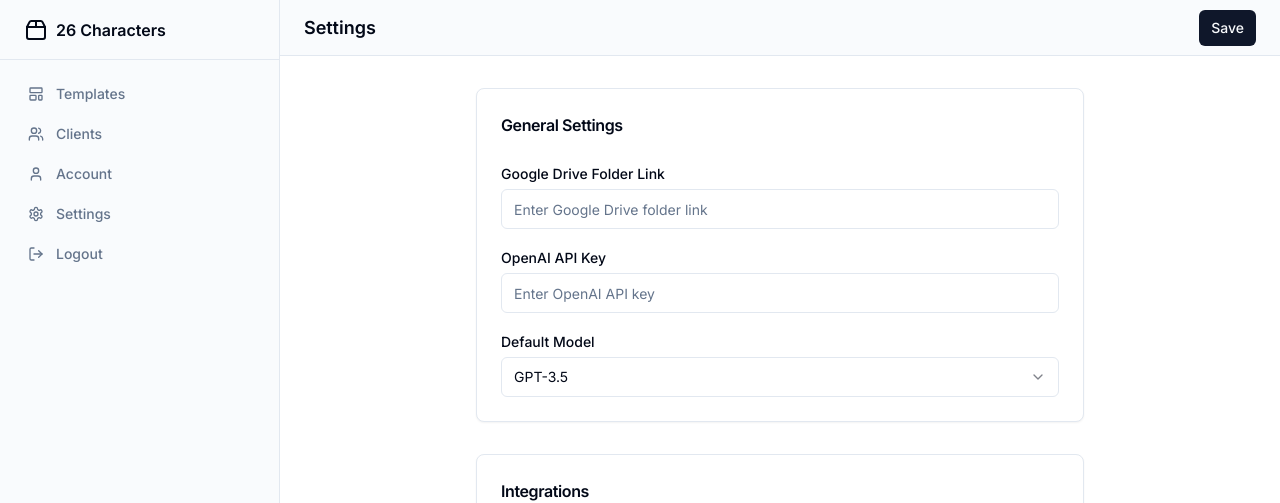
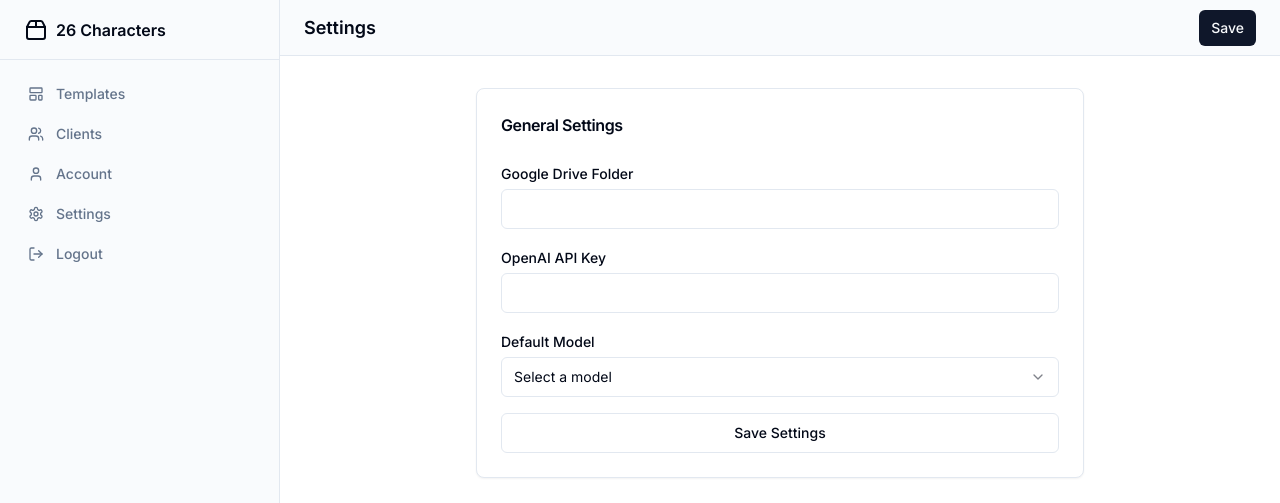
Before and after one commit to lezgoverci/26-characters-app, a Next.js app: page /dashboard/settings in a window 1280 px wide. Shown: the top 503 px of the page. Built offline with nearby package versions, Linux system fonts and the light colour scheme; no server answers.

Commit message:
adds update general settings

```diff
--- a/app/(authenticated)/dashboard/settings/page.tsx
+++ b/app/(authenticated)/dashboard/settings/page.tsx
@@ -24,7 +24,21 @@ import {
   SelectValue,
 } from "@/components/ui/select"
 
+import {
+  Form,
+  FormControl,
+  FormDescription,
+  FormField,
+  FormItem,
+  FormLabel,
+  FormMessage,
+} from "@/components/ui/form"
+
 import axios from "axios"
+
+import { z } from "zod"
+import { zodResolver } from "@hookform/resolvers/zod"
+import { useForm, useFormState } from "react-hook-form"
 
 
 export default function Component() {
@@ -42,6 +56,15 @@ export default function Component() {
   const [settings, setSettings] = useState([])
 
   const [loading, setLoading] = useState(true)
+
+  const generalSettingsFormSchema = z.object({
+    google_drive_folder: z.string(),
+    openai_api_key: z.string(),
+    default_model: z.string(),
+  });
+  const generalSettingsForm = useForm<z.infer<typeof generalSettingsFormSchema>>({
+    resolver: zodResolver(generalSettingsFormSchema)
+  })
 
 
 
@@ -70,6 +93,36 @@ export default function Component() {
     // setTreasureChestCustomPrompt(e.target.value)
   }
 
+  const handleSaveGeneralSettings = (values: z.infer<typeof generalSettingsFormSchema>) => {
+
+    console.log(values)
+    try {
+      saveSettings(values)
+    }
+    catch (error) {
+      console.error(error);
+    }
+  }
+
+  const saveSettings = async (values: z.infer<typeof generalSettingsFormSchema>) => {
+    const generalSettingsId = settings.find((setting: any) => setting.name === "general_settings")?.id;
+    const payload = {
+      data: {
+        "google_drive_folder": values.google_drive_folder,
+        "openai_api_key": values.openai_api_key,
+        "default_model": values.default_model
+      },
+      id: generalSettingsId
+    }
+    axios.post(`https://n8n.xponent.ph/webhook/api/settings`, payload)
+      .then(response => {
+        console.log(response)
+      })
+      .catch(error => {
+        console.error(error)
+      })
+  }
+
 
   const fetchSettings = async () => {
 
@@ -77,6 +130,7 @@ export default function Component() {
     try {
       const response = await axios.get(`https://n8n.xponent.ph/webhook/api/settings`);
       // localStorage.setItem("settings", JSON.stringify(response.data))
+
       setSettings(response.data)
       setLoading(false)
     } catch (error) {
@@ -88,6 +142,17 @@ export default function Component() {
   useEffect(() => {
     fetchSettings()
   }, [])
+
+  useEffect(() => {
+    if (settings.length > 0) {
+      const generalSettings = settings.find((setting: any) => setting.name === "general_settings")?.value;
+      console.log(generalSettings)
+      generalSettingsForm.setValue("google_drive_folder", generalSettings?.google_drive_folder)
+      generalSettingsForm.setValue("openai_api_key", generalSettings?.openai_api_key)
+      generalSettingsForm.setValue("default_model", generalSettings?.default_model)
+    }
+  }
+    , [settings])
 
   return (
 
@@ -107,36 +172,55 @@ export default function Component() {
             <CardTitle className="text-base">General Settings</CardTitle>
           </CardHeader>
           <CardContent>
-            <form className="grid gap-4">
-              <div className="grid grid-cols-1 gap-4 ">
+            <Form {...generalSettingsForm}>
+              <form className="grid gap-4" onSubmit={generalSettingsForm.handleSubmit(handleSaveGeneralSettings)}>
+
+                <FormField
+                  control={generalSettingsForm.control}
+                  name="google_drive_folder"
+                  render={({ field }) => (
                     <div className="space-y-1">
-                  <Label htmlFor="google-drive-link">Google Drive Folder Link</Label>
-                  <Input
-                    id="google-drive-link"
-                    placeholder="Enter Google Drive folder link"
-                    value={googleDriveLink}
-                  // onChange={handleGoogleDriveLinkChange}
+                      <FormLabel>Google Drive Folder</FormLabel>
+                      <FormControl>
+                        <>
+                          <Input required {...field} />
+                          <FormMessage>{generalSettingsForm.formState.errors.google_drive_folder?.message}</FormMessage>
+                        </>
+
+                      </FormControl>
+                    </div>
+                  )}
                 />
+
+                <FormField
+                  control={generalSettingsForm.control}
+                  name="openai_api_key"
+                  render={({ field }) => (
+                    <div className="space-y-1">
+                      <FormLabel>OpenAI API Key</FormLabel>
+                      <FormControl>
+                        <>
+                          <Input required {...field} />
+                          <FormMessage>{generalSettingsForm.formState.errors.openai_api_key?.message}</FormMessage>
+                        </>
+
+                      </FormControl>
                     </div>
+                  )}
+                />
+
+
+                <FormField
+                  control={generalSettingsForm.control}
+                  name="default_model"
+                  render={({ field }) => (
                     <div className="space-y-1">
-                  <Label htmlFor="openai-api-key">OpenAI API Key</Label>
-                  <Input
-                    id="openai-api-key"
-                    placeholder="Enter OpenAI API key"
-                    value={openAIApiKey}
-                  // onChange={handleOpenAIApiKeyChange}
-                  />
-                </div>
-              </div>
-              <div className="grid grid-cols-1 gap-4 ">
-                <div className="space-y-1">
-                  <Label htmlFor="default-model">Default Model</Label>
-
-                  <Select name="default-model" value={defaultModel}
-                  // onValueChange={handleDefaultModelChange}
-                  >
+                      <FormLabel>Default Model</FormLabel>
+                      <FormControl>
+                        <>
+                          <Select {...field} onValueChange={field.onChange} defaultValue={field.value}>
                             <SelectTrigger className="">
-                      <SelectValue placeholder="Theme" />
+                              <SelectValue placeholder="Select a model" />
                             </SelectTrigger>
                             <SelectContent>
                               <SelectItem value="gpt-3.5">GPT-3.5</SelectItem>
@@ -144,21 +228,20 @@ export default function Component() {
                               <SelectItem value="gpt-4-o">GPT-4o</SelectItem>
                             </SelectContent>
                           </Select>
+                          <FormMessage>{generalSettingsForm.formState.errors.default_model?.message}</FormMessage>
+                        </>
 
+                      </FormControl>
                     </div>
-                {/* <div className="space-y-1">
-                      <Label htmlFor="assistant">Assistant</Label>
-                      <Select id="assistant" value={assistant} onValueChange={handleAssistantChange}>
-                        <option value="gpt-3.5">GPT-3.5</option>
-                        <option value="gpt-4">GPT-4</option>
-                        <option value="gpt-4-optimized">GPT-4 Optimized</option>
-                      </Select>
-                    </div> */}
-              </div>
-              {/* <Button type="submit" className="w-full">
+                  )}
+                />
+
+
+                <Button variant="outline" type="submit" className="w-full">
                   Save Settings
-                  </Button> */}
+                </Button>
               </form>
+            </Form>
           </CardContent>
         </Card>
 
```
Lines whose indentation alone changed are shown as unchanged.
